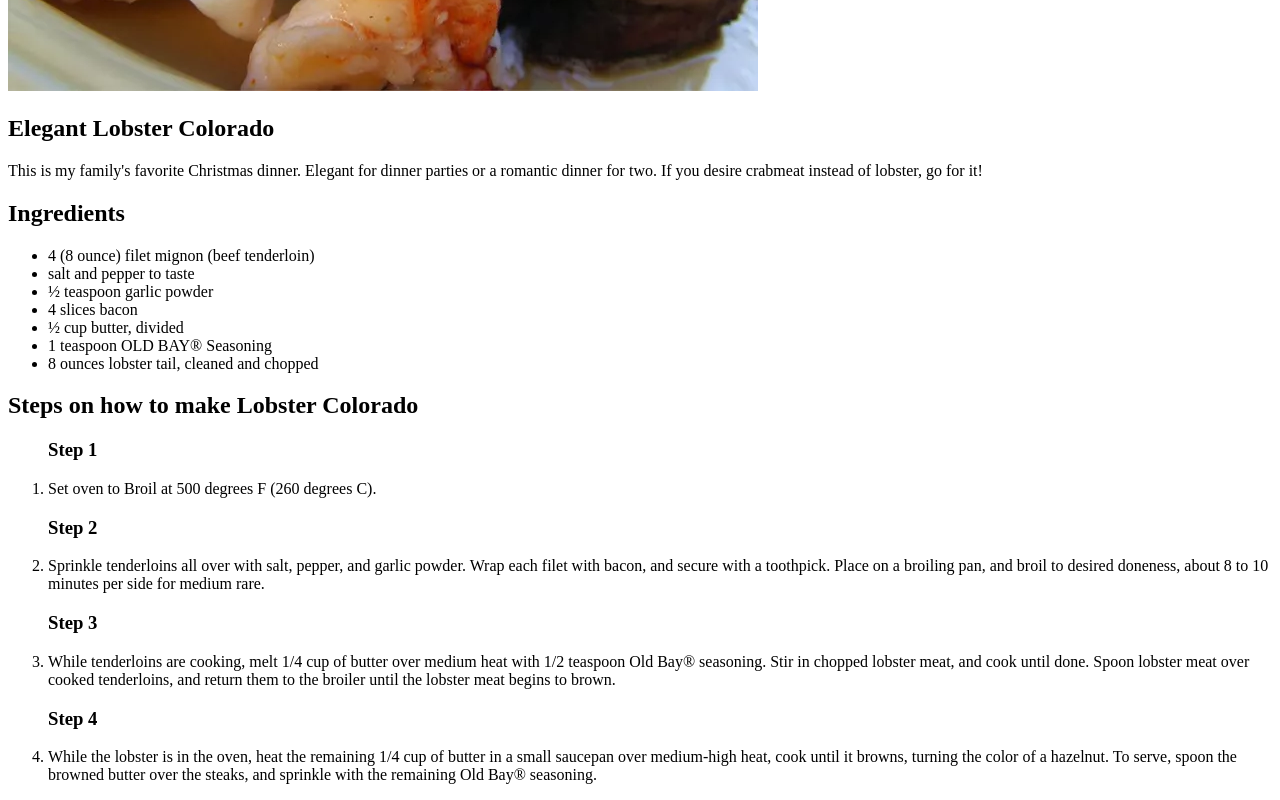
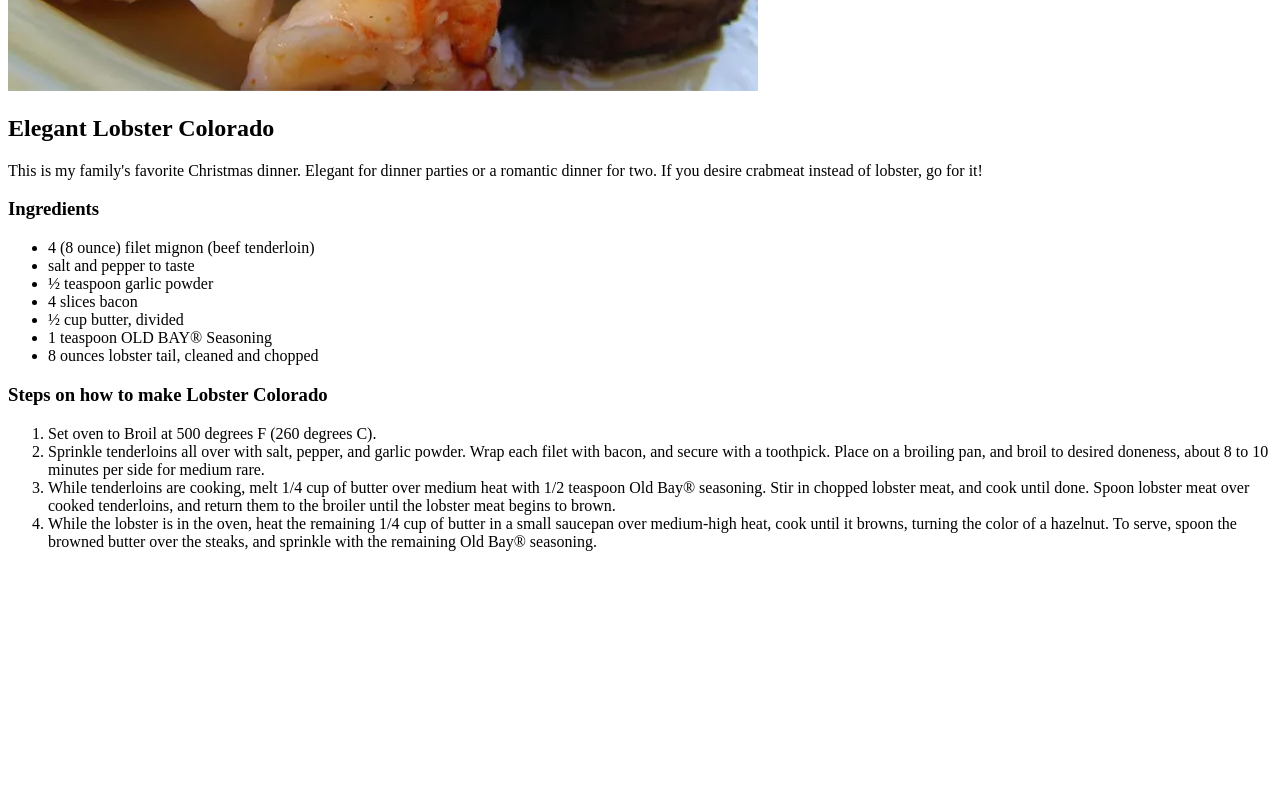
Before and after one commit to goldenmaxtech/odin-recipes, a plain HTML site: page recipes/lobster.html in a window 1280 px wide. Shown: the part 739-1539 px from the top of the page. After the commit the page ends 1306 px from the top, so only its background shows below. Drawn offline with Linux system fonts and the light colour scheme.

Commit message:
Modify Steps Section In Lobster Page Removed h3 tags from the steps section of Lobster recipe page

```diff
--- a/recipes/lobster.html
+++ b/recipes/lobster.html
@@ -8,7 +8,7 @@
         <h2>Elegant Lobster Colorado</h2>
         <p>This is my family's favorite Christmas dinner. Elegant for dinner parties or a romantic dinner for two. If you desire crabmeat instead of lobster, go for it!</p>
 
-        <h2>Ingredients</h2>
+        <h3>Ingredients</h3>
         <ul>
             <li>4 (8 ounce) filet mignon (beef tenderloin)</li>
             <li>salt and pepper to taste</li>
@@ -19,17 +19,11 @@
             <li>8 ounces lobster tail, cleaned and chopped</li>
         </ul>
 
-        <h2>Steps on how to make Lobster Colorado</h2>
+        <h3>Steps on how to make Lobster Colorado</h3>
         <ol>
-            <h3>Step 1</h3>
             <li>Set oven to Broil at 500 degrees F (260 degrees C).</li>
-
-            <h3>Step 2</h3>
             <li>Sprinkle tenderloins all over with salt, pepper, and garlic powder. Wrap each filet with bacon, and secure with a toothpick. Place on a broiling pan, and broil to desired doneness, about 8 to 10 minutes per side for medium rare.</li>
-
-            <h3>Step 3</h3>
             <li>While tenderloins are cooking, melt 1/4 cup of butter over medium heat with 1/2 teaspoon Old Bay® seasoning. Stir in chopped lobster meat, and cook until done. Spoon lobster meat over cooked tenderloins, and return them to the broiler until the lobster meat begins to brown.</li>
-            <h3>Step 4</h3>
             <li>While the lobster is in the oven, heat the remaining 1/4 cup of butter in a small saucepan over medium-high heat, cook until it browns, turning the color of a hazelnut. To serve, spoon the browned butter over the steaks, and sprinkle with the remaining Old Bay® seasoning.</li>
         </ol>
     </body>
```
